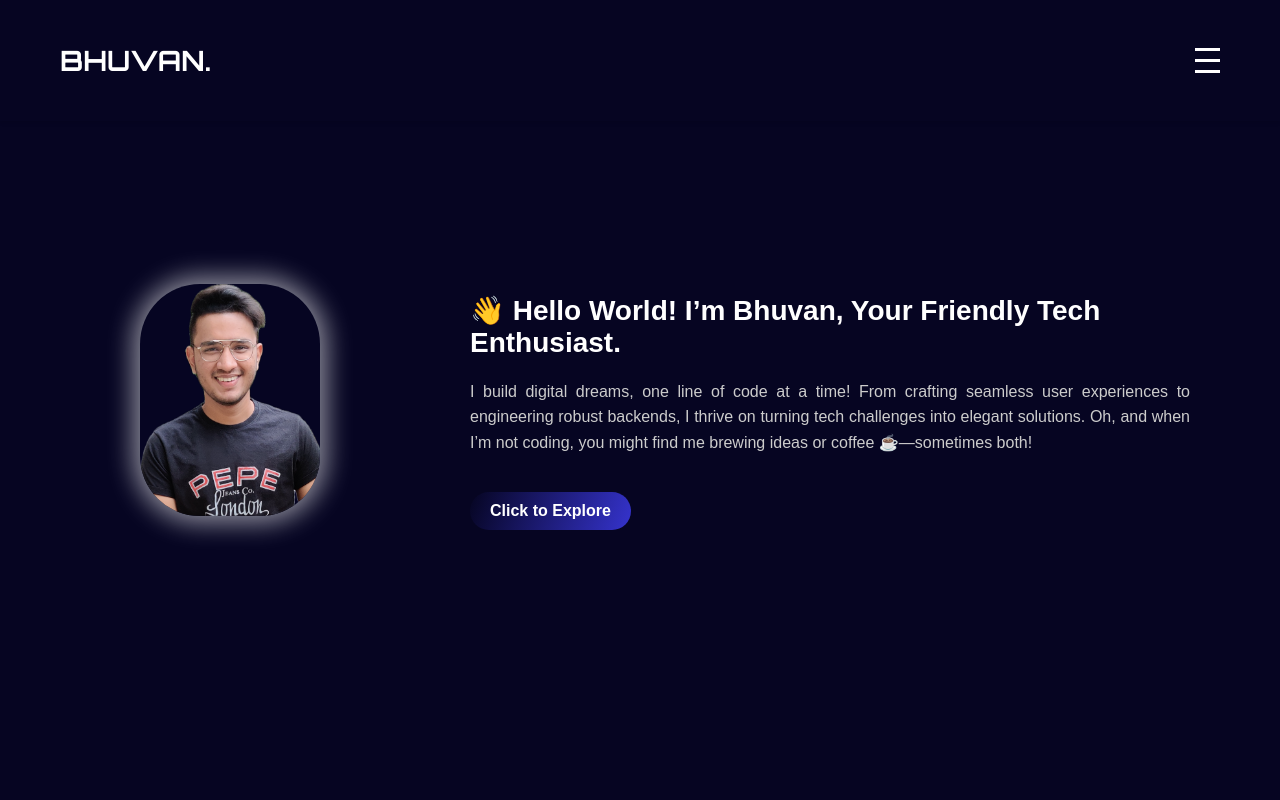
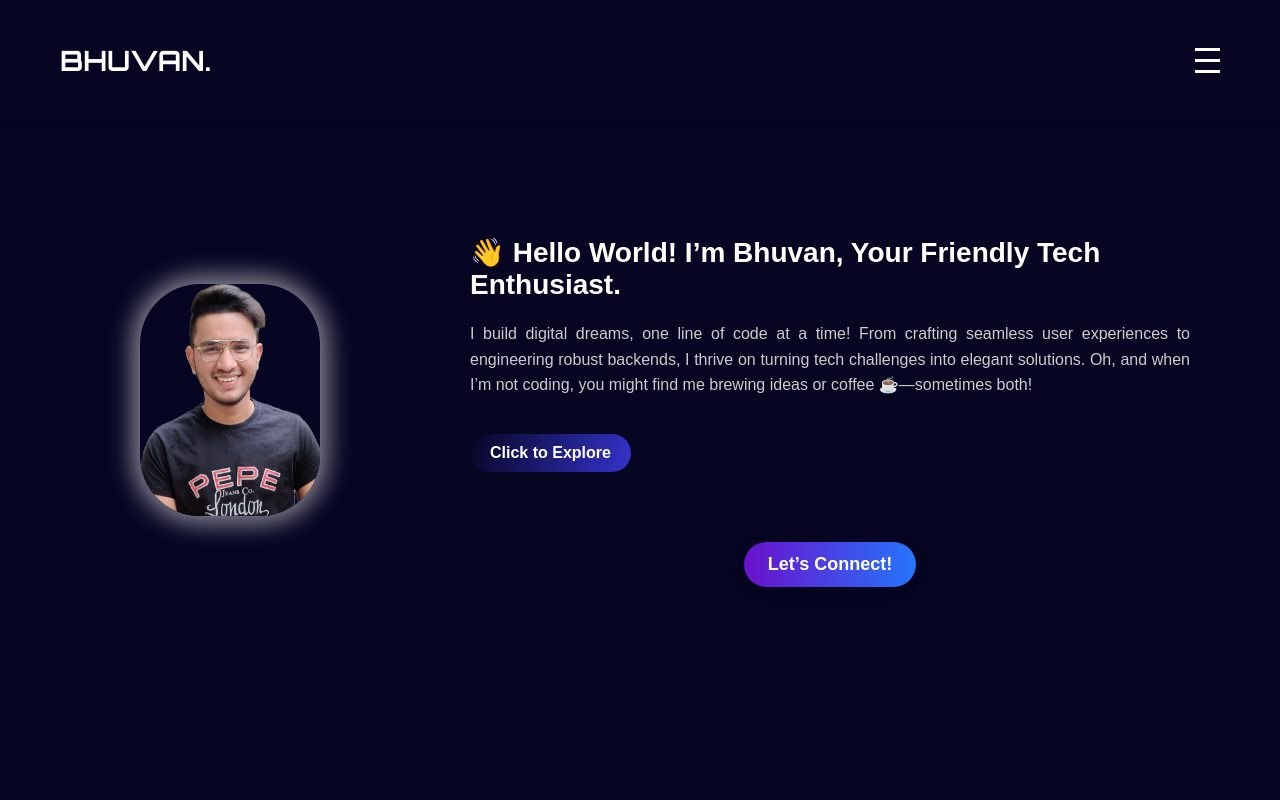
Before and after one commit to BhuvanDamodar/bhuvan-portfolio, a React (Create React App) app: page / in a window 1280 px wide. Shown: the top 800 px of the page. Built offline with nearby package versions, Linux system fonts and the light colour scheme; no server answers.

Commit message:
fix(code): lets connect button

```diff
--- a/src/components/Home.jsx
+++ b/src/components/Home.jsx
@@ -27,6 +27,17 @@ const Home = () => {
             From Python-powered 🐍 beginnings in college to mastering Java ☕ in professional projects, I’ve always found joy in solving problems—fast and efficiently. The suspense? My journey recently took a surprising turn as I packed my bags 🧳 and set course for Germany 🇩🇪 to pursue a master’s degree! Beyond the code, I love creating professional setups ⚙️ for my projects—a process that feels as satisfying as seeing a perfect deployment 🚀. Approachable and curious, I enjoy connecting with people 🤝, sharing ideas 💡, and discovering creative ways to tackle challenges.
            </div>
         )}
+
+
+        <div className="button-container">
+          <button
+            className="connect-button"
+            onClick={() => document.getElementById('contact').scrollIntoView({ behavior: 'smooth' })}
+          >
+            Let’s Connect!
+          </button>
+        </div>
+
       </div>
     </div>
   );
--- a/src/components/styles/Contact.css
+++ b/src/components/styles/Contact.css
@@ -6,7 +6,6 @@
   margin: 0 auto;
   text-align: center;
   margin-top: 10vh;
-  margin-bottom: 5vh;
 }
 
 .contact-title {
--- a/src/components/styles/Footer.css
+++ b/src/components/styles/Footer.css
@@ -1,5 +1,6 @@
 /* Styling for Footer Section */
 .footer-section {
+    margin-top: 10vh;
     padding-bottom: 40px;
     padding-top: 20px;
     color: #fff;
--- a/src/components/styles/Home.css
+++ b/src/components/styles/Home.css
@@ -119,6 +119,37 @@
   }
 }
 
+/* "Beam Me a Message" button */
+.connect-button {
+  background: linear-gradient(90deg, #6a11cb 0%, #2575fc 100%);
+  color: white;
+  font-size: 18px;
+  font-family: 'Arial', sans-serif;
+  border: none;
+  border-radius: 30px;
+  padding: 12px 24px;
+  margin-top: 20px;
+  cursor: pointer;
+  transition: all 0.3s ease;
+  box-shadow: 0px 4px 15px rgba(0, 0, 0, 0.2);
+}
+
+.connect-button:hover {
+  transform: scale(1.1) rotate(-2deg);
+  background: linear-gradient(90deg, #2575fc 0%, #6a11cb 100%);
+  box-shadow: 0px 6px 20px rgba(0, 0, 0, 0.3);
+}
+
+.connect-button:active {
+  transform: scale(1) rotate(0deg);
+  box-shadow: 0px 4px 10px rgba(0, 0, 0, 0.2);
+}
+
+.button-container {
+  display: flex;
+  justify-content: center;
+  margin-top: 50px;
+}
 
 /* Add responsiveness for smaller screens */
 @media (max-width: 1520px) {
```
